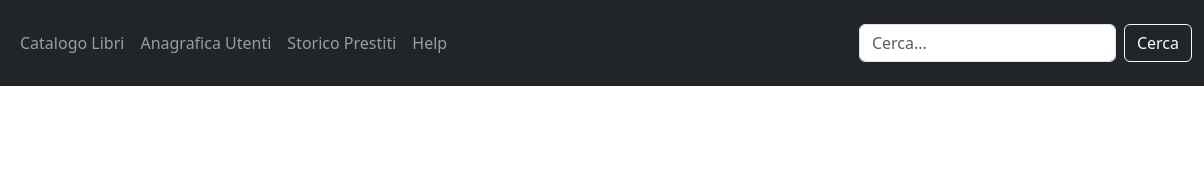
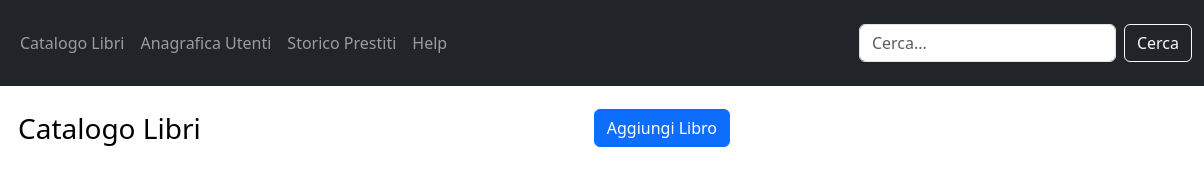
Before and after one commit to ALatronico/html-css-bootstrap-dashboard, a plain HTML site: page index.html in a window 1280 px wide. Shown: the full height of the page, 76-1280 px from the left. Drawn offline with nearby package versions, Linux system fonts and the light colour scheme.

Commit message:
feat: add navbar for books

```diff
--- a/index.html
+++ b/index.html
@@ -15,6 +15,7 @@
 
   <body>
     <header>
+
       <nav class="navbar mb-2 navbar-dark bg-dark navbar-expand-lg">
         <div class="container-fluid">
           <a class="navbar-brand" href="#"><img src="img/duck.png" alt="Bootstrap" width="60" height="60"></a>
@@ -36,8 +37,30 @@
           </form>
         </div>
       </nav>
+
     </header>
-    <main></main>
+
+    <main>
+
+      <div class="container">
+        <div class="row row-cols-1">
+          <div class="col-lg-8">
+
+            <div class="container px-0">
+              <nav class="navbar px-0">
+                <div class="container-fluid">
+                  <a class="navbar-brand" href="#">
+                    <span class="fs-3">Catalogo Libri</span>
+                  </a>
+                  <button type="button" class="btn btn-primary">Aggiungi Libro</button>
+                  </a>
+                </div>
+              </nav>
+            </div>
+
+
+
+    </main>
     <footer>
       <!-- place footer here -->
     </footer>
```
